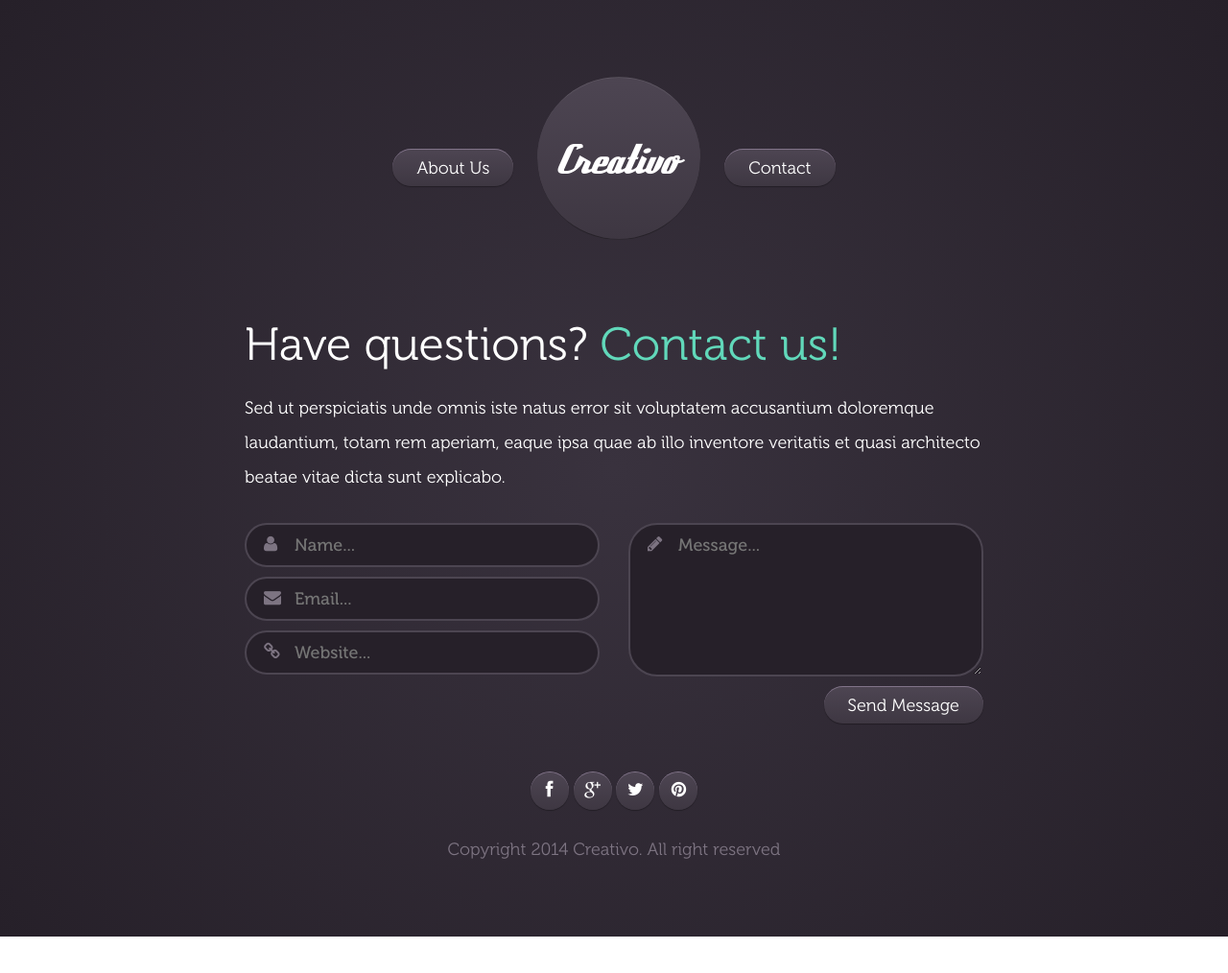
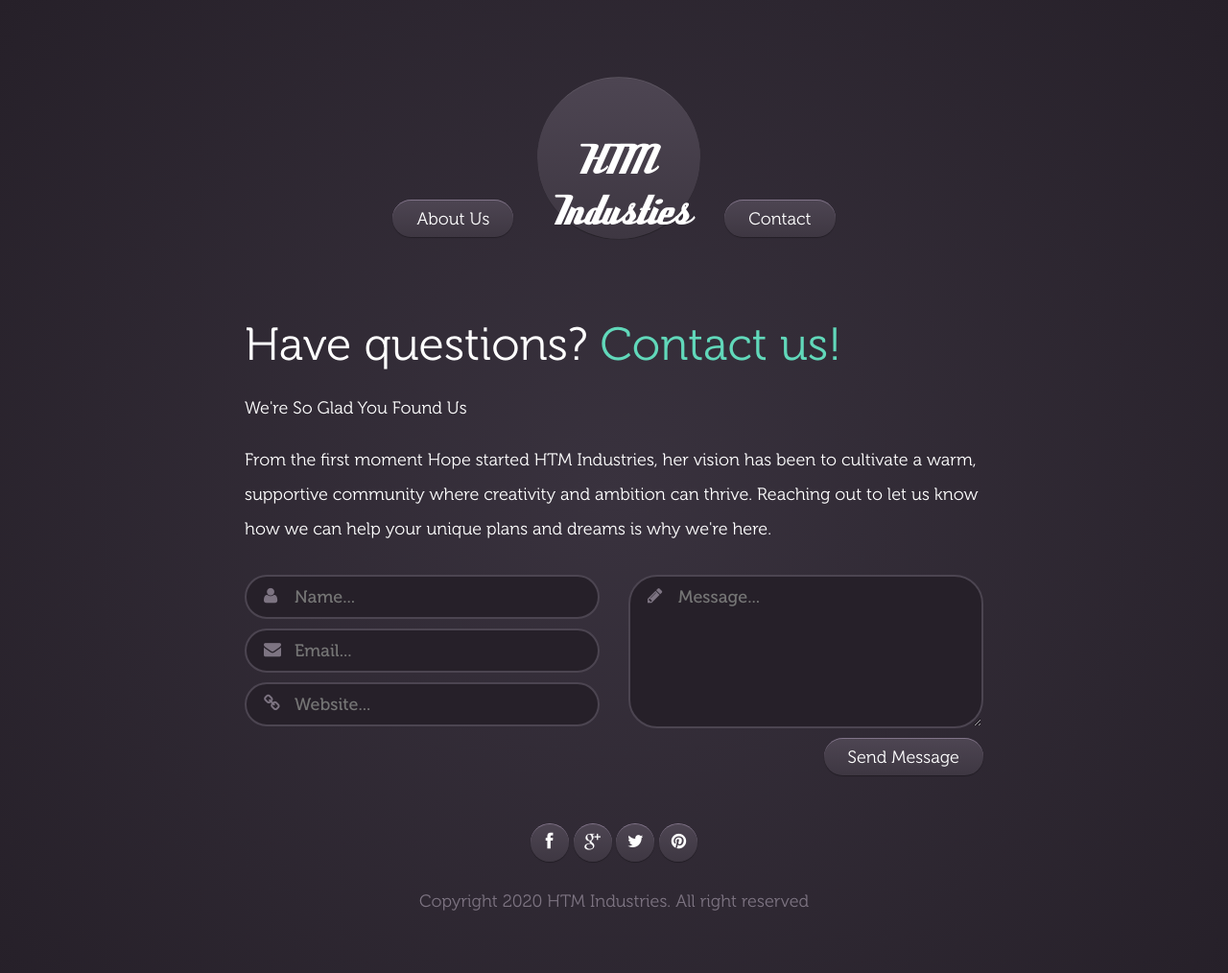
Before and after one commit to Hope-T-M/web-design-1, a plain HTML site: page contact.html in a window 1280 px wide. Shown: the whole page at 96% size. Before the commit the page ends 976 px from the top, so only its background shows below. Drawn offline with Linux system fonts and the light colour scheme.

Commit message:
Update contact.html

```diff
--- a/contact.html
+++ b/contact.html
@@ -5,7 +5,7 @@
 		<meta http-equiv="X-UA-Compatible" content="IE=edge">
 		<meta name="viewport" content="width=device-width, initial-scale=1.0,maximum-scale=1">
 
-		<title>Creativo</title>
+		<title>HTM Industries</title></title>
 
 		<!-- Loading third party fonts -->
 		<link href="fonts/font-awesome.min.css" rel="stylesheet" type="text/css">
@@ -28,7 +28,7 @@
 			<header class="site-header">
 				<div class="container shrinked">
 					<a href="about.html" class="button">About Us</a>
-					<h1 class="logo"><a href="index.html">Creativo</a></h1>
+					<h1 class="logo"><a href="index.html">HTM Industies</a></h1>
 					<a href="contact.html" class="button">Contact</a>
 				</div>	<!-- .container -->
 			</header> <!-- .site-header -->
@@ -38,7 +38,9 @@
 					<h1 class="section-title">Have questions? <span>Contact us!</span></h1>
 
 					<div class="entry-content">
-						<p>Sed ut perspiciatis unde omnis iste natus error sit voluptatem accusantium doloremque laudantium, totam rem aperiam, eaque ipsa quae ab illo inventore veritatis et quasi architecto beatae vitae dicta sunt explicabo.</p>
+						<p>We're So Glad You Found Us</p>
+
+						<p>From the first moment Hope started HTM Industries, her vision has been to cultivate a warm, supportive community where creativity and ambition can thrive. Reaching out to let us know how we can help your unique plans and dreams is why we're here. </p>
 					</div>
 
 					<div class="row contact-section">
@@ -83,7 +85,7 @@
 						<a href="#"><i class="fa fa-pinterest"></i></a>
 					</div> <!-- .social-links -->
 
-					<div class="colophon">Copyright 2014 Creativo. All right reserved</div>
+					<div class="colophon">Copyright 2020 HTM Industries. All right reserved</div>
 
 				</div>	<!-- .container -->
 			</footer> <!-- .site-footer -->
```
